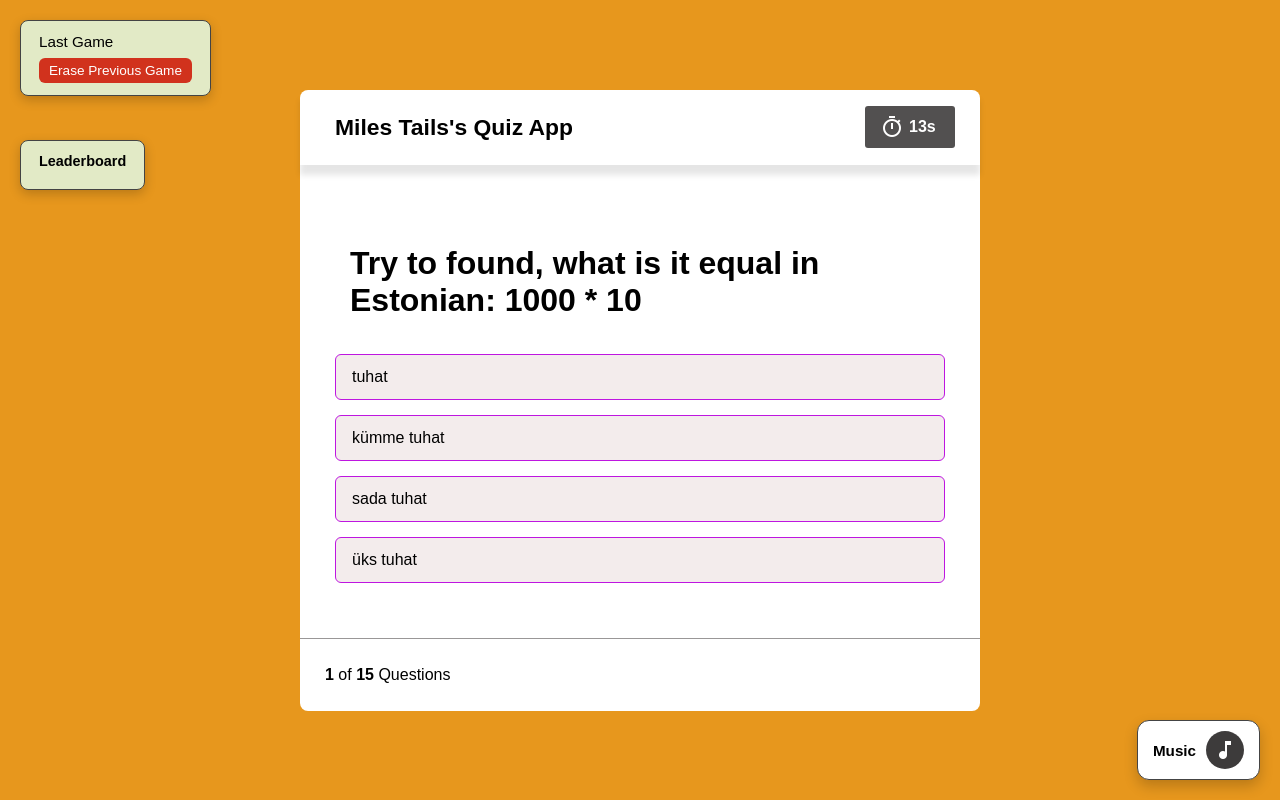
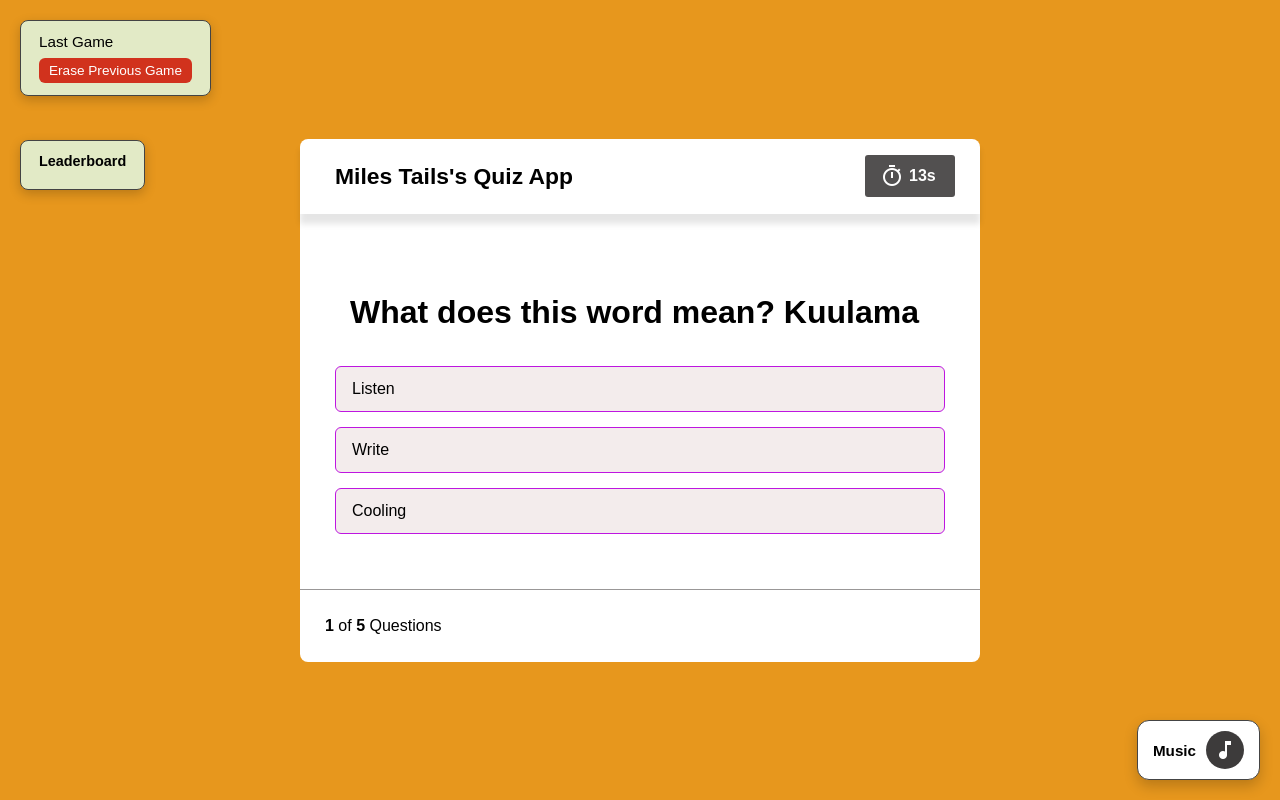
Before and after one commit to milestails777/projekt3, a plain HTML site: page index.html in a window 1280 px wide. Both pictures are taken after a click on the button "Start Test". Drawn offline with nearby package versions, Linux system fonts and the light colour scheme; a web font is replaced by a local one.

Commit message:
0.9 Beta
Finally, I tried to fix this problem with categories, and it's working now.

Thanks Krister Viirsaar for big help!

```diff
--- a/index.html
+++ b/index.html
@@ -87,8 +87,8 @@
     <button class="try-again-btn">Try Again</button>
   </div>
 
-  <script src="questions.js"></script>
-  <script src="script.js"></script>
+  <script src="js/questions.js"></script>
+  <script src="js/script.js"></script>
 
 </body>
 </html>
--- a/questions.js
+++ b/js/questions.js
@@ -1,7 +1,7 @@
 
 const questions = [
   {
-    category: "niomos",
+    category: "Nimetav, Omastav, Osastav",
     questions: [
       {
         question: "Laps tuleb varsti 'kuST?'",
@@ -132,7 +132,7 @@ const questions = [
   },
 
   {
-    category: "estkaaned",
+    category: "Eesti Kääned",
     questions: [
       {
         question: "Which is the longest river in the world?",
@@ -263,7 +263,7 @@ const questions = [
   },
 
   {
-    category: "sonad",
+    category: "Sõnad",
     questions: [
       {
         question: "What does this word mean? Kasutamine",
@@ -394,7 +394,7 @@ const questions = [
   },
 
   {
-    category: "numbrid",
+    category: "Numbrid",
     questions: [
       {
         question: "What does this number mean? tuhat",
--- a/script.js
+++ b/js/script.js
@@ -128,10 +128,8 @@ const startQuiz = () => {
     configContainer.style.display = "none";
     quizContainer.style.display = "block";
 
-    //I cannot solve problem with this part of code, it literally doesn't work!
-
-    //quizCategory = configContainer.querySelector(".category-option.active").textContent;
-    //numberOfQuestions = parseInt(configContainer.querySelector(".question-option.active").textContent);
+    quizCategory = configContainer.querySelector(".category-option.active").textContent;
+    numberOfQuestions = parseInt(configContainer.querySelector(".question-option.active").textContent);
 
     renderQuestion();
 
```
